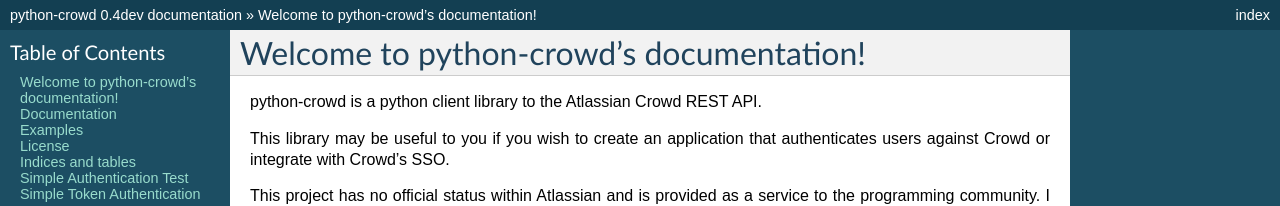
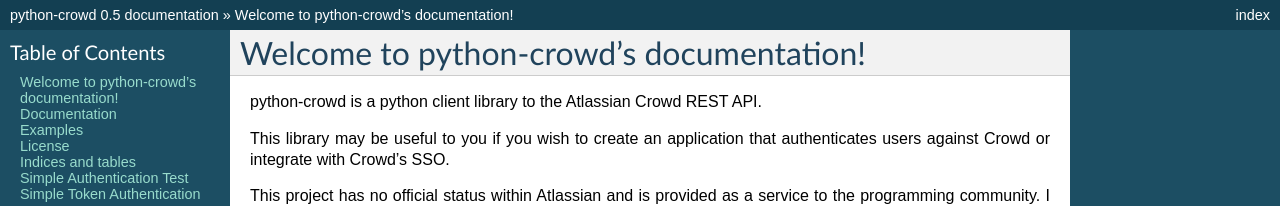
Before and after one commit to pycontribs/python-crowd, a Sphinx documentation site: the page built from doc/index.rst, in a window 1280 px wide. Shown: the top 206 px of the page. Built offline with Sphinx 7.4.7, drawn with Linux system fonts in a browser that asks for light colours; some of the changed text lies outside the part shown.

Commit message:
updated version in docs to 0.5

```diff
--- a/doc/conf.py
+++ b/doc/conf.py
@@ -48,9 +48,9 @@ copyright = u'2012, Alexander Else'
 # built documents.
 #
 # The short X.Y version.
-version = '0.4'
+version = '0.5'
 # The full version, including alpha/beta/rc tags.
-release = '0.4dev'
+release = '0.5'
 
 # The language for content autogenerated by Sphinx. Refer to documentation
 # for a list of supported languages.
```
